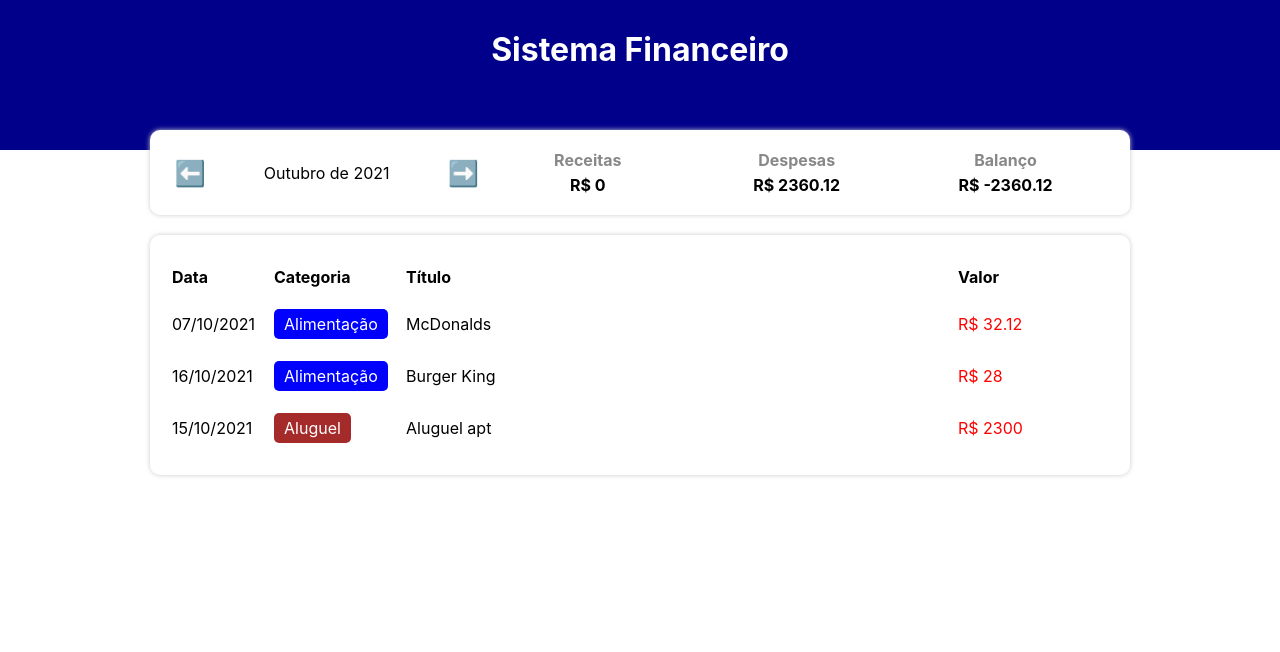
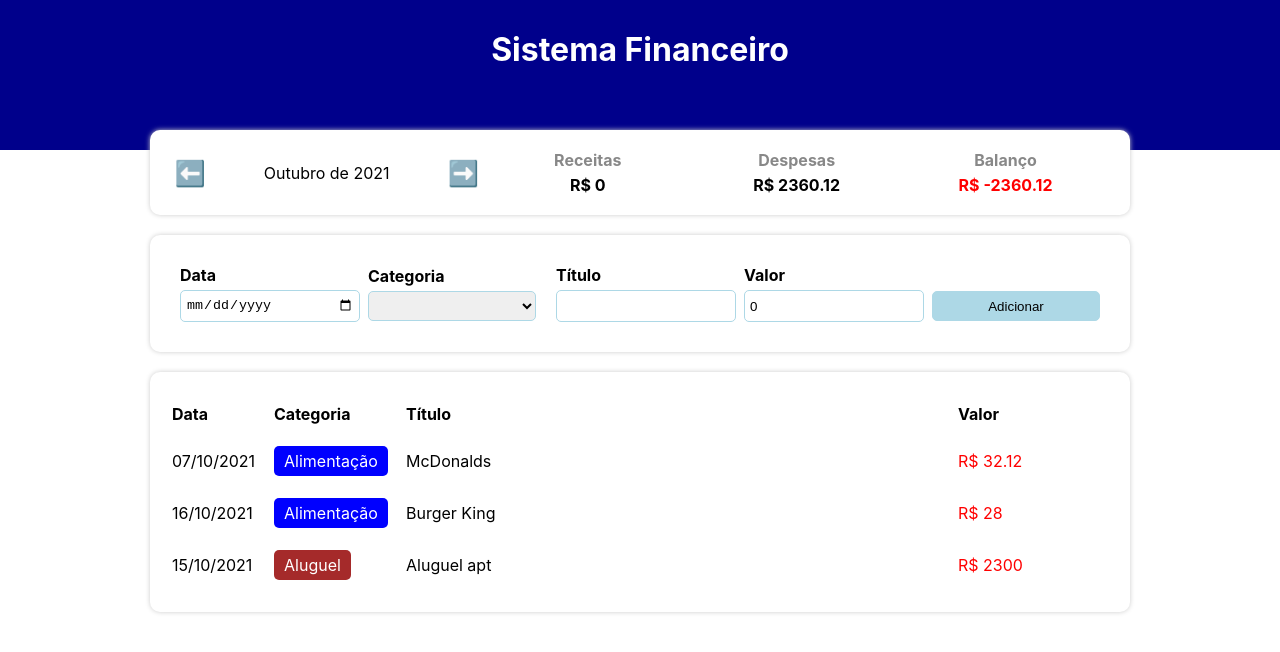
Before and after one commit to jamangueira7/expense-tracker-react, a React (Create React App) app: page / in a window 1280 px wide. Shown: the top 652 px of the page. Built offline with nearby package versions, Linux system fonts and the light colour scheme.

Commit message:
projeto pronto

```diff
--- a/src/App.tsx
+++ b/src/App.tsx
@@ -7,6 +7,7 @@
 import { getCurrentMonth, filterListByMonth } from './helpers/dateFilter';
 import { TableArea } from './components/TableArea';
 import { InfoArea } from './components/InfoArea';
+import { InputArea } from './components/InputArea';
 
 const App = () => {
     const [list, setList] = useState(items);
@@ -39,6 +40,12 @@
         setCurrentMonth(newMonth);
     }
 
+    const handleAddItem = (item: Item) => {
+        let newList = [...list];
+        newList.push(item);
+        setList(newList);
+    }
+
     return (
       <Components.Container>
           <Components.Header>
@@ -51,6 +58,9 @@
                   income={income}
                   expense={expense}
               />
+
+              <InputArea onAdd={handleAddItem} />
+
               <TableArea list={filteredList}/>
           </Components.Body>
       </Components.Container>
--- a/src/components/InfoArea/index.tsx
+++ b/src/components/InfoArea/index.tsx
@@ -34,7 +34,7 @@
             <Component.ResumeArea>
                 <ResumeItem title='Receitas' value={income} />
                 <ResumeItem title='Despesas' value={expense} />
-                <ResumeItem title='Balanço' value={income - expense} />
+                <ResumeItem title='Balanço' value={(income - expense)} color={(income-expense) < 0 ? 'red' : 'green'} />
             </Component.ResumeArea>
         </Component.Container>
     );
--- /dev/null
+++ b/src/components/InputArea/index.tsx
@@ -0,0 +1,86 @@
+import { useState } from 'react';
+import * as C from './styles';
+import { Item } from '../../types/Item';
+
+import { categories } from '../../data/categories';
+
+type Props = {
+    onAdd: (item: Item) => void;
+};
+
+export const InputArea = ({ onAdd }: Props) => {
+    const [dateField, setDateField] = useState('');
+    const [categoryField, setCategoryField] = useState('');
+    const [titleField, setTitleField] = useState('');
+    const [valueField, setValueField] = useState(0);
+
+    let categoryKeys: string[] = Object.keys(categories);
+
+    const handleAddEvent = () => {
+        let errors: string[] = [];
+
+        if(isNaN(new Date(dateField).getTime())) {
+            errors.push('Data inválida!');
+        }
+        if(!categoryKeys.includes(categoryField)) {
+            errors.push('Categoria inválida!');
+        }
+        if(titleField === '') {
+            errors.push('Título vazio!');
+        }
+        if(valueField <= 0) {
+            errors.push('Valor inválido!');
+        }
+
+        if(errors.length > 0) {
+            alert(errors.join("\n"));
+        } else {
+            onAdd({
+                date: new Date(dateField),
+                category: categoryField,
+                title: titleField,
+                value: valueField
+            });
+            clearFields();
+        }
+    }
+
+    const clearFields = () => {
+        setDateField('');
+        setCategoryField('');
+        setTitleField('');
+        setValueField(0);
+    }
+
+    return (
+        <C.Container>
+            <C.InputLabel>
+                <C.InputTitle>Data</C.InputTitle>
+                <C.Input type="date" value={dateField} onChange={e => setDateField(e.target.value)} />
+            </C.InputLabel>
+            <C.InputLabel>
+                <C.InputTitle>Categoria</C.InputTitle>
+                <C.Select value={categoryField} onChange={e => setCategoryField(e.target.value)}>
+                    <>
+                        <option></option>
+                        {categoryKeys.map((key, index) => (
+                            <option key={index} value={key}>{categories[key].title}</option>
+                        ))}
+                    </>
+                </C.Select>
+            </C.InputLabel>
+            <C.InputLabel>
+                <C.InputTitle>Título</C.InputTitle>
+                <C.Input type="text" value={titleField} onChange={e => setTitleField(e.target.value)} />
+            </C.InputLabel>
+            <C.InputLabel>
+                <C.InputTitle>Valor</C.InputTitle>
+                <C.Input type="number" value={valueField} onChange={e => setValueField(parseFloat(e.target.value))} />
+            </C.InputLabel>
+            <C.InputLabel>
+                <C.InputTitle>&nbsp;</C.InputTitle>
+                <C.Button onClick={handleAddEvent}>Adicionar</C.Button>
+            </C.InputLabel>
+        </C.Container>
+    );
+}
--- /dev/null
+++ b/src/components/InputArea/styles.ts
@@ -0,0 +1,47 @@
+import styled from 'styled-components';
+
+export const Container = styled.div`
+  background-color: #FFF;
+  box-shadow: 0px 0px 5px #CCC;
+  border-radius: 10px;
+  padding: 20px;
+  margin-top: 20px;
+  display: flex;
+  align-items: center;
+`;
+export const InputLabel = styled.label`
+  flex: 1;
+  margin: 10px;
+`;
+export const InputTitle = styled.div`
+  font-weight: bold;
+  margin-bottom: 5px;
+`;
+export const Input = styled.input`
+  width: 100%;
+  height: 30px;
+  padding: 0 5px;
+  border: 1px solid lightblue;
+  border-radius: 5px;
+`;
+export const Select = styled.select`
+  width: 100%;
+  height: 30px;
+  padding: 0 5px;
+  border: 1px solid lightblue;
+  border-radius: 5px;
+`;
+export const Button = styled.button`
+    width: 100%;
+    height: 30px;
+    padding: 0 5px;
+    border: 1px solid lightblue;
+    border-radius: 5px;
+    background-color: lightblue;
+    color: black;
+    cursor: pointer;
+    &:hover {
+        background-color: blue;
+        color: white;
+    }
+`;
--- a/src/components/ResumeItem/index.tsx
+++ b/src/components/ResumeItem/index.tsx
@@ -4,13 +4,14 @@
 type Props = {
     title: string;
     value: number;
+    color?: string;
 }
-export const ResumeItem = ({ title, value }: Props) => {
+export const ResumeItem = ({ title, value, color }: Props) => {
 
     return (
         <Component.Container>
             <Component.Title>{title}</Component.Title>
-            <Component.Info>R$ {value}</Component.Info>
+            <Component.Info color={color}>R$ {value}</Component.Info>
         </Component.Container>
     );
 }
--- a/src/components/ResumeItem/styles.ts
+++ b/src/components/ResumeItem/styles.ts
@@ -11,8 +11,8 @@
   margin-bottom: 5px;
 `;
 
-export const Info = styled.div`
+export const Info = styled.div<{ color?: string }>`
   text-align: center;
   font-weight: bold;
-  color: #000;
+  color: ${props => props.color ?? '#000'};
 `;
```
